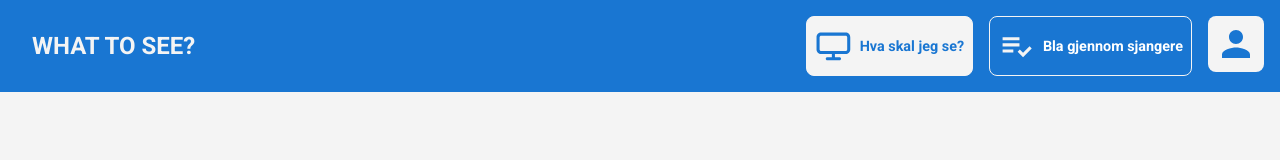
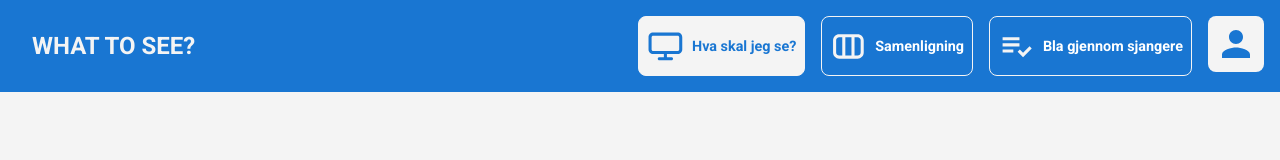
Before and after one commit to Mosh-85/What-to-see, a React (Vite) app in the folder frontend/: page / in a window 1280 px wide. Shown: the top 160 px of the page. Built offline with nearby package versions, Linux system fonts and the light colour scheme; no server answers; the HTML template or start-up script is replaced by a standard one.

Commit message:
Update Header.jsx
lagt till knapp for dashboard

```diff
--- a/frontend/src/components/Header.jsx
+++ b/frontend/src/components/Header.jsx
@@ -1,6 +1,6 @@
 import React from "react";
 import { NavLink, useNavigate } from "react-router-dom";
-import { CgScreen } from "react-icons/cg";
+import { CgScreen, CgBoard } from "react-icons/cg";
 import { MdOutlinePlaylistAddCheck } from "react-icons/md";
 import { Avatar } from "@mui/material";
 import Menu from "@mui/material/Menu";
@@ -52,6 +52,10 @@ export default function Header({ setLogedIn, userName }) {
           <CgScreen />
           <p> Hva skal jeg se?</p>
         </NavLink>
+        <NavLink to="/dashboard" className="nav-button">
+          <CgBoard />
+          <p> Samenligning </p>
+        </NavLink>
         <NavLink to="/genres" className="nav-button">
           <MdOutlinePlaylistAddCheck />
           <p> Bla gjennom sjangere</p>
```
